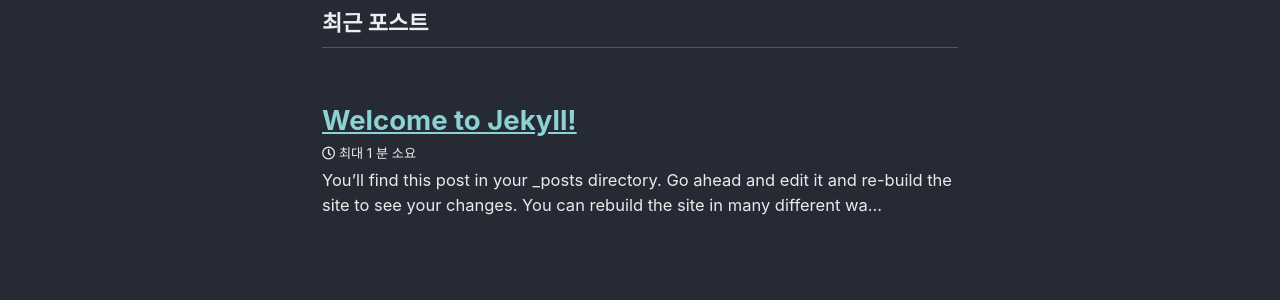
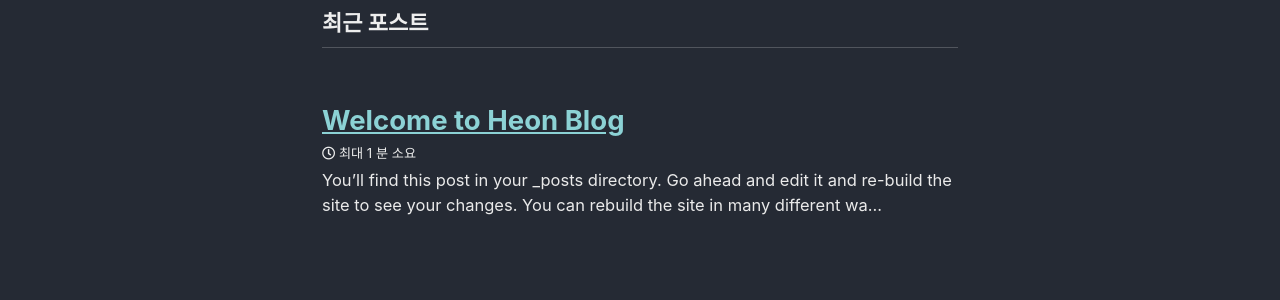
Before and after one commit to Heon1004/Heon1004.github.io, a Jekyll site: the page built from index.markdown, in a window 1280 px wide. Shown: the part 142-442 px from the top of the page. Built offline with Jekyll 4.4.1, drawn with Linux system fonts in a browser that asks for light colours; cached includes are drawn as plain includes; the list of posts is cut into pages by our own code.

Commit message:
update config text

```diff
--- a/_config.yml
+++ b/_config.yml
@@ -24,7 +24,7 @@ description              : "I want to be Backend Developer"
 url                      : "https://Heon1004.github.io" # GitBlog 호스트 주소
 baseurl                  : #서브가 있을경우 기재
 repository               : "Heon1004/HeonDaily.github.io" # GitHub username/repo-name
-teaser                   : "/assets/images/couple.png"
+teaser                   : "./assets/images/couple.png"
 logo                     : # path of logo image to display in the masthead, e.g. "/assets/images/88x88.png"
 masthead_title           : "Post to My Daily"
 # breadcrumbs            : true #
@@ -117,7 +117,7 @@ author:
       # url: "https://github.com/Heon1004"
     - label: "Instagram"
       icon: "fab fa-fw fa-instagram"
-      # url: "https://instagram.com/"
+      # url: "https://instagram.com/heon_x00x/"
 
 # Site Footer
 footer:
@@ -139,7 +139,7 @@ footer:
       # url:
     - label: "Instagram"
       icon: "fab fa-fw fa-instagram"
-      # url:
+      # url: "https://www.instagram.com/heon_x00x/"
 
 
 # Reading Files
--- a/_posts/2021-03-06-welcome-to-jekyll.markdown
+++ b/_posts/2021-03-06-welcome-to-jekyll.markdown
@@ -1,6 +1,6 @@
 ---
 layout: post
-title:  "Welcome to Jekyll!"
+title:  "Welcome to Heon Blog"
 date:   2021-03-06 01:28:43 +0900
 categories: jekyll update
 ---
```
